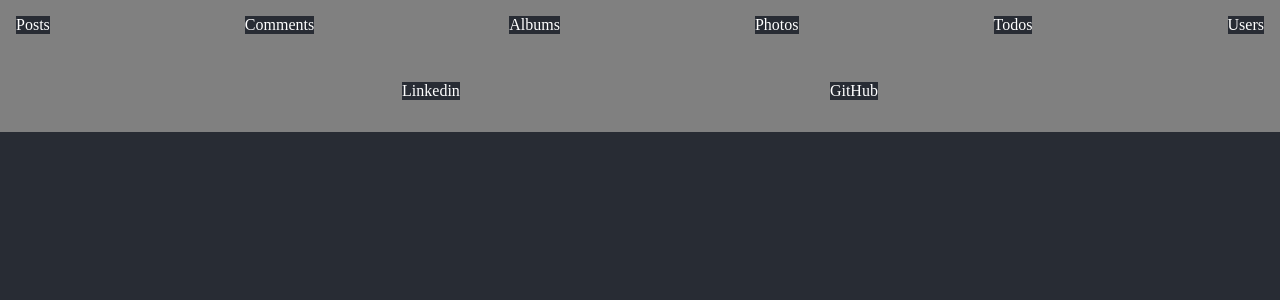
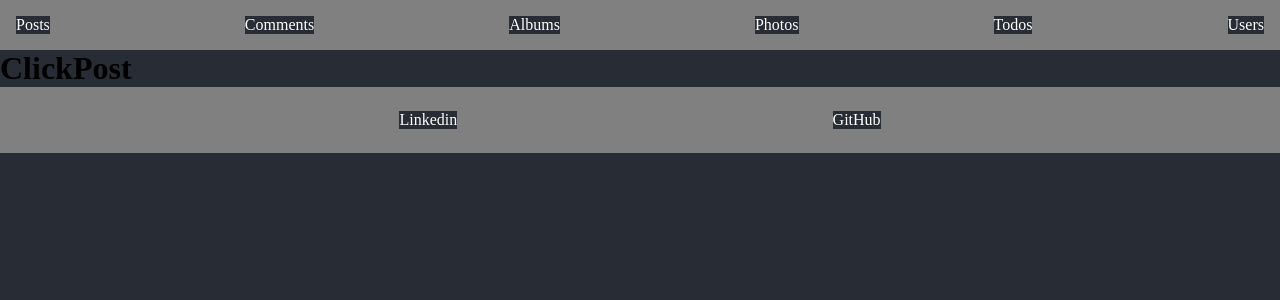
Before and after one commit to rocha-henrique/Blog-API, a React (Create React App) app: page /post in a window 1280 px wide. Shown: the top 300 px of the page. Built offline with nearby package versions, Linux system fonts and the light colour scheme.

Commit message:
Link de navegação ativado

```diff
--- a/src/App.jsx
+++ b/src/App.jsx
@@ -4,6 +4,7 @@ import { Route } from 'react-router-dom';
 import Home from './Pages/Home';
 import Navbar from "./Components/Navbar";
 import Footer from "./Components/Footer";
+import ClickPost from './Pages/ClickPost';
 
 function App() {
   return (
@@ -12,7 +13,8 @@ function App() {
         <Route exact path='/'>
           <Home />
         </Route>
-        <Route exact path='/login'>
+        <Route exact path='/post'>
+          <ClickPost />
         </Route>
       <Footer />
     </div>
--- a/src/Components/Posts.jsx
+++ b/src/Components/Posts.jsx
@@ -4,8 +4,8 @@ import '../Css/Posts.css';
 const Posts = ({body, title}) => {
   return (
       <div className="text">
-          <span className="red">{title}</span>
-          <span className="white">{body}</span>
+          <h2 className="red">{title}</h2>
+          <p className="white">{body}</p>
       </div>
   );
 };
--- a/src/Css/Footer.css
+++ b/src/Css/Footer.css
@@ -2,8 +2,11 @@
   color: white;
   background-color: grey;
   text-align: center;
-  padding: 2em;
-  cursor: pointer;
+  padding: 1.5em;
   display: flex;
   justify-content: space-evenly
 };
+
+span {
+  cursor: pointer;
+}
--- /dev/null
+++ b/src/Pages/ClickPost.jsx
@@ -0,0 +1,11 @@
+import React from "react";
+
+function ClickPost () {
+  return (
+    <div>
+      <h1>ClickPost</h1>
+    </div>
+  );
+};
+
+export default ClickPost;
--- a/src/Pages/Home.jsx
+++ b/src/Pages/Home.jsx
@@ -1,4 +1,5 @@
 import React, { useEffect, useState } from "react";
+import { Link } from "react-router-dom/cjs/react-router-dom.min";
 import Posts from "../Components/Posts";
 import '../Css/Home.css'
 import axios from "axios";
@@ -17,14 +18,14 @@ const Home = () => {
   console.log(posts);
   return (
     <div className="home">
-      <h1>Home aaaaaaaaa</h1>
-        <div>
+      <h1>Home</h1>
+        <Link to='/post'>
             {
               posts.map((post) => (
                 <Posts body={post.body} title={post.title} />
               ))
             }
-        </div>
+        </Link>
     </div>
   );
 }
```
Also changed, not shown: src/Pages/Login.jsx (deleted, +0 -33 lines).
